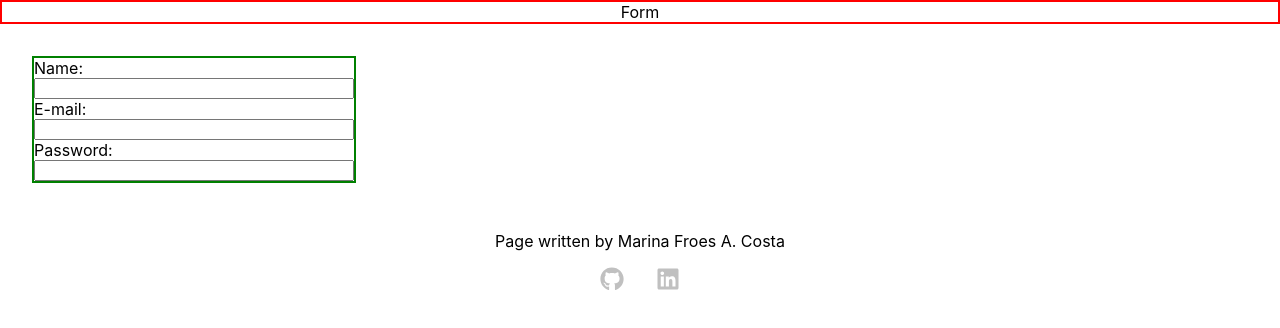
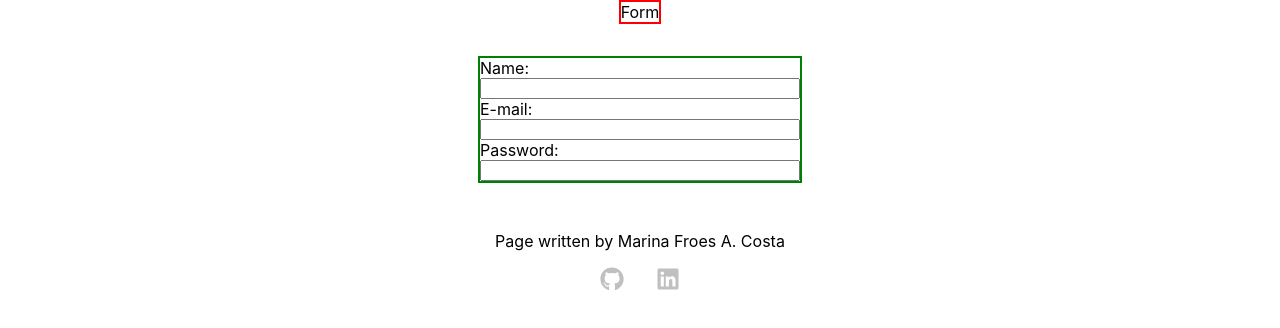
Before and after one commit to MarinaFroes/react-form, a React (Create React App) app: page / in a window 1280 px wide. Shown: the top 328 px of the page. Built offline with nearby package versions, Linux system fonts and the light colour scheme.

Commit message:
style: Turn app into flex-box container

```diff
--- a/src/App.js
+++ b/src/App.js
@@ -2,14 +2,21 @@ import React from "react";
 import Header from "./Components/Header";
 import Form from "./Components/Form";
 import Footer from "./Components/Footer";
+import styled from "styled-components";
+
+const AppContainer = styled.div`
+  display: flex;
+  flex-direction: column;
+  align-items: center;
+`;
 
 function App() {
   return (
-    <div className="App">
+    <AppContainer className="App">
       <Header />
       <Form />
       <Footer />
-    </div>
+    </AppContainer>
   );
 }
 
```
